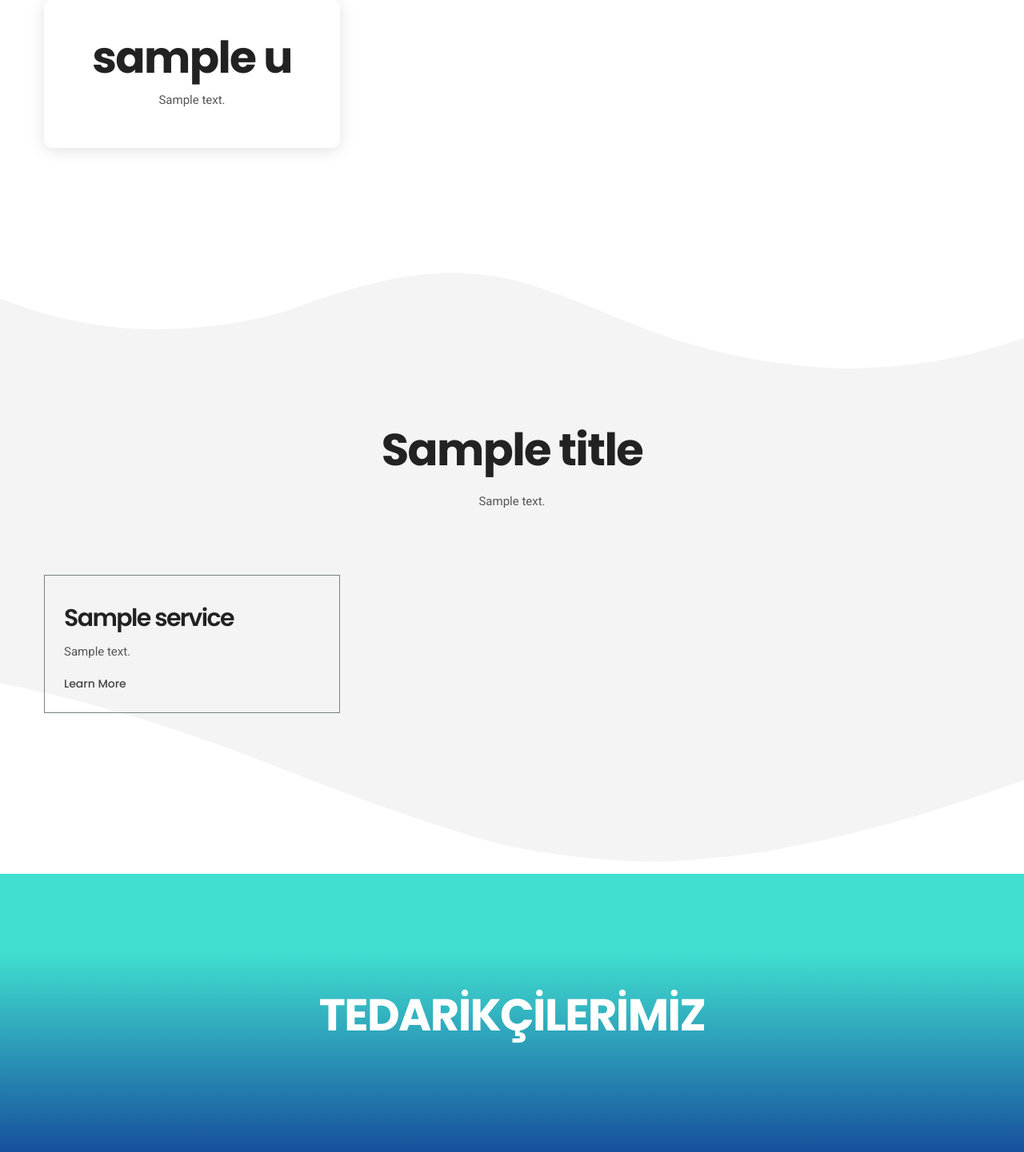
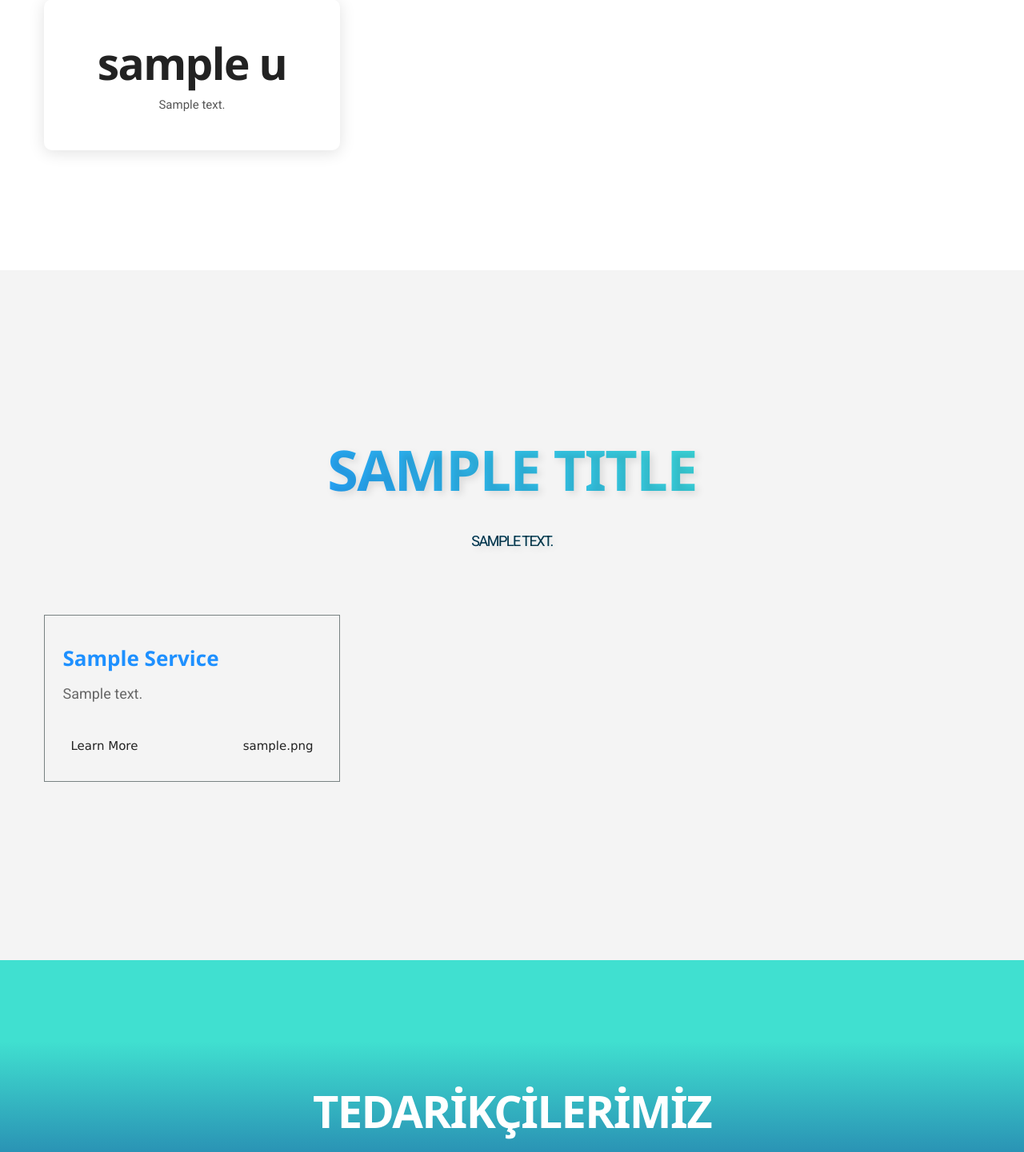
Before and after one commit to devmustafaulutas/BaranBoya, a PHP site: page /vogue/ in a window 1280 px wide. Shown: the part 951-2392 px from the top of the page at 80% size. Run offline with PHP 8.4, Linux system fonts and the light colour scheme; tables that the repository leaves empty or names only in its code hold one stand-in row (values such as "Sample post"); grey boxes marked "Sample" are stand-in pictures; some libraries are stand-ins or nearby versions.

Commit message:
db and index.php sevices section update

```diff
--- a/assets/css/style.css
+++ b/assets/css/style.css
@@ -1789,80 +1789,249 @@ body > div.main.overflow-hidden > section.section.breadcrumb-area.overlay-dark.d
 /* ******************************
 :: 11.0 SERVICE AREA CSS
 ****************************** */
-.service-area {
-    z-index: 1;
-}
-
+/* Başlık ve metinlere modern bir görünüm */
+#index-sevices-tittle {
+    font-size: 70px;
+    font-weight: 800;
+    text-transform: uppercase;
+    letter-spacing: -1.5px;
+    color: transparent; /* Başlangıçta yazı şeffaf olacak */
+    background-image: linear-gradient(45deg, #1e90ff, #40e0d0); /* Mavi ve turkuaz geçişi */
+    background-clip: text; /* Yazıyı renk geçişine uygun hale getirir */
+    -webkit-background-clip: text; /* Safari uyumluluğu */
+    position: relative;
+    text-align: center;
+    text-shadow: 4px 4px 10px rgba(0, 0, 0, 0.1); /* Hafif gölge efekti */
+    transition: all 0.4s ease-in-out; /* Animasyon */
+}
+
+#index-sevices-tittle h2 {
+    margin: 0;
+    padding: 0;
+    font-size: inherit; /* CSS'ten miras alacak şekilde */
+    color: inherit;
+}
+
+/* Hover durumunda başlıkta renk değişimi ve büyüme */
+#index-sevices-tittle:hover {
+    transform: scale(1.1); /* Hoverda büyüme */
+    letter-spacing: 0px; /* Harfler arasındaki boşluk arttıkça bozulma önlenir */
+}
+
+/* Başlık altındaki açıklama metni */
+#index-sevices-tittle p {
+    font-size: 18px;
+    color: rgba(0, 0, 0, 0.7); /* Hafif gri metin */
+    margin-top: 20px;
+    font-weight: 400;
+}
+
+/* Hover durumunda başlık altında animasyonlu renk geçişi */
+#index-sevices-tittle:hover p {
+    color: rgba(64, 224, 208, 1); /* Hoverda açıklama metni turkuaz olur */
+    transform: translateY(10px); /* Hoverda açıklama metni biraz kayar */
+}
+
+/* İkon kutuları ve hover efektleri */
 .single-service > span {
     display: inline-block;
-    height: 4.5rem;
-    width: 4.5rem;
-    line-height: 4.5rem;
+    height: 6rem;
+    width: 6rem;
+    line-height: 6rem;
     text-align: center;
+    border-radius: 50%; /* Yuvarlak ikonlar */
+    background-color: rgba(0, 0, 0, 0.1); /* Hafif gri arka plan */
+    box-shadow: 0 6px 15px rgba(0, 0, 0, 0.1); /* Hafif gölge */
+    transition: all 0.3s ease-in-out;
+    position: relative; /* Konumlandırma için */
+}
+
+/* İkon rengi ve boyutlandırma */
+.single-service > span::before {
+    font-size: 3rem; /* İkon boyutunu büyüttüm */
+    color: #40e0d0; /* Turkuaz tonu */
+    transition: color 0.3s ease, transform 0.3s ease;
+}
+
+/* Arka plan renkleri */
+.single-service > span.icon-bg-1 {
+    background-color: rgba(190, 99, 249, 0.3); /* Hafif mor */
+}
+
+.single-service > span.icon-bg-2 {
+    background-color: rgba(38, 198, 218, 0.3); /* Açık mavi */
+}
+
+.single-service > span.icon-bg-3 {
+    background-color: rgba(252, 87, 59, 0.3); /* Mercan kırmızısı */
+}
+
+.single-service > span.icon-bg-4 {
+    background-color: rgba(52, 255, 146, 0.3); /* Parlak yeşil */
+}
+
+.single-service > span.icon-bg-5 {
+    background-color: rgba(255, 210, 0, 0.3); /* Sarı */
+}
+
+.single-service > span.icon-bg-6 {
+    background-color: rgba(255, 157, 69, 0.3); /* Turuncu */
+}
+
+/* Hover efektleri ve ikon değişimi */
+.single-service > span:hover {
+    transform: scale(1.2); /* Hoverda ikonu büyütme */
+    box-shadow: 0 10px 30px rgba(0, 0, 0, 0.2); /* Daha belirgin gölge */
+    background-color: rgba(0, 0, 0, 0.2); /* Hoverda daha koyu arka plan */
+}
+
+.single-service > span:hover::before {
+    color: #ffffff; /* Hoverda ikon rengi beyaz */
+    transform: translateY(-5px); /* İkonu hafif yukarı kaydır */
+}
+
+/* Hizmet başlıkları */
+.single-service h3 {
+    font-size: 26px;
+    font-weight: 600;
+    color: #1e90ff; /* Açık mavi */
+    text-transform: capitalize;
+    transition: color 0.3s ease, transform 0.3s ease;
+    margin-top: 20px;
+}
+
+/* Başlık hover efektleri */
+.single-service h3:hover {
+    color: #40e0d0; /* Hoverda turkuaz rengi */
+    transform: translateY(-8px); /* Başlık daha fazla kayacak */
+}
+
+/* Hizmet açıklamaları */
+.single-service p {
+    font-size: 16px;
+    color: #666;
+    line-height: 1.5em;
+    margin-top: 10px;
+    opacity: 0.8;
+    transition: opacity 0.3s ease;
+}
+
+/* Hoverda açıklama opaklığını artır */
+.single-service:hover p {
+    opacity: 1;
+}
+
+/* Hizmet kartları */
+.single-service.service-gallery {
+    padding: 1.5rem;
+    background-color: #ffffff;
     border-radius: 10px;
-}
-
-.single-service > span::before {
-    font-size: 2.5rem;
-    margin: 0;
-}
-
-.single-service > span.icon-bg-1 {
-    background-color: rgba(190, 99, 249, 0.15);
-}
-
-.single-service > span.icon-bg-2 {
-    background-color: rgba(38, 198, 218, 0.15);
-}
-
-.single-service > span.icon-bg-3 {
-    background-color: rgba(252, 87, 59, 0.15);
-}
-
-.single-service > span.icon-bg-4 {
-    background-color: rgba(52, 255, 146, 0.15);
-}
-
-.single-service > span.icon-bg-5 {
-    background-color: rgba(255, 210, 0, 0.15);
-}
-
-.single-service > span.icon-bg-6 {
-    background-color: rgba(255, 157, 69, 0.15);
-}
-
-.single-service h3 {
-    font-size: 30px;
-    font-weight: 600;
-    line-height: 0.9em;
-    letter-spacing: -1.6px;
-}
-
-.single-service.service-gallery {
-    margin-bottom: 45px;
-    border-radius: 6px;
-    -webkit-box-shadow: 0 3px 20px 0px rgba(0, 0, 0, 0.01);
-    box-shadow: 0 3px 20px 0px rgba(0, 0, 0, 0.01);
-    -webkit-transition: -webkit-box-shadow, -webkit-transform .4s cubic-bezier(.4, 0, .2, 1);
-    transition: -webkit-box-shadow, -webkit-transform .4s cubic-bezier(.4, 0, .2, 1);
-    transition: box-shadow, transform .4s cubic-bezier(.4, 0, .2, 1);
-    transition: box-shadow, transform .4s cubic-bezier(.4, 0, .2, 1), -webkit-box-shadow, -webkit-transform .4s cubic-bezier(.4, 0, .2, 1);
-}
-
+    box-shadow: 0 8px 20px rgba(0, 0, 0, 0.1);
+    transition: all 0.4s ease-in-out;
+}
+
+/* Kart hover efektleri */
+.single-service.service-gallery:hover {
+    transform: translateY(-15px); /* Kart yukarı kayar */
+    box-shadow: 0 20px 50px rgba(0, 0, 0, 0.2); /* Daha büyük gölge */
+}
+
+/* İkonlar arasındaki boşluk */
+.index-icon-container {
+    display: flex;
+    justify-content: space-around; /* Eşit aralıkla yerleştir */
+    gap: 20px;
+    margin-top: 30px;
+}
+
+/* Mobil uyum */
+@media (max-width: 768px) {
+    .single-service > span {
+        height: 4.5rem;
+        width: 4.5rem;
+        line-height: 4.5rem;
+    }
+
+    .single-service h3 {
+        font-size: 22px; /* Başlık boyutunu mobilde küçült */
+    }
+
+    .single-service p {
+        font-size: 14px; /* Açıklama boyutunu küçült */
+    }
+}
+
+
+/* Hizmet açıklamaları */
+.single-service p {
+    font-size: 18px;
+    color: #444;
+    line-height: 1.6;
+    opacity: 0.8;
+    margin-bottom: 20px;
+    transition: opacity 0.3s ease;
+}
+
+/* Hoverda açıklama opaklığını artır */
+.single-service:hover p {
+    opacity: 1;
+}
+
+/* Hizmet kartlarının hover efekti */
+.single-service.service-gallery:hover {
+    transform: translateY(-12px); /* Hoverda biraz yukarı kaydır */
+    box-shadow: 0 15px 40px rgba(0, 0, 0, 0.2); /* Daha belirgin gölge */
+}
+
+/* Kartın içeriği için düzenleme */
 .single-service.service-gallery .service-content {
-    padding: 2rem;
-}
-
-.single-service.service-gallery:hover {
-    -webkit-box-shadow: 0 3px 20px 0px rgba(0, 0, 0, 0.05);
-    box-shadow: 0 3px 20px 0px rgba(0, 0, 0, 0.05);
-    -webkit-transform: translateY(-10px);
-    transform: translateY(-10px);
-}
-
-.homepage-6 .single-service.service-gallery {
-    -webkit-box-shadow: 0 5px 10px 0px rgba(0, 0, 0, 0.08);
-    box-shadow: 0 5px 10px 0px rgba(0, 0, 0, 0.08);
+    padding: 2.5rem;
+    background-color: #ffffff;
+    border-radius: 12px;
+    box-shadow: 0 10px 30px rgba(0, 0, 0, 0.1); /* Daha büyük gölge */
+    transition: all 0.4s ease-in-out;
+}
+
+/* Kart hoverda içerik büyümesi */
+.single-service.service-gallery:hover .service-content {
+    transform: scale(1.05); /* Hoverda içerik biraz büyür */
+}
+
+/* Mobil düzenlemeler */
+@media (max-width: 768px) {
+    .single-service h3 {
+        font-size: 24px; /* Başlık boyutu mobilde küçülür */
+    }
+
+    .single-service p {
+        font-size: 16px; /* Açıklama boyutu mobilde küçülür */
+    }
+
+    .single-service > span {
+        height: 4rem;
+        width: 4rem;
+        line-height: 4rem;
+    }
+}
+
+/* İkonun sağa sabitlenmesi */
+.index-icon-container {
+    display: flex;
+    justify-content: space-between;
+    align-items: center;
+    gap: 20px; /* İkonlar arasına boşluk ekleyelim */
+}
+
+
+/* İkonların etrafındaki linkleri düzenleme */
+.index-icon-container a {
+    display: inline-block;
+    padding: 10px;
+    transition: transform 0.3s ease, background-color 0.3s ease; /* Hover animasyonu */
+}
+
+.index-icon-container a:hover {
+    transform: scale(1.2); /* Hoverda ikonu büyütme */
 }
 
 /* ******************************
@@ -3583,7 +3752,8 @@ body > div.main.overflow-hidden > section.section.breadcrumb-area.overlay-dark.d
 
 /* ******************************
 :: 26.0 index.php CSS
-****************************** */.client-logos {
+****************************** */
+.client-logos {
     display: flex;
     flex-wrap: wrap; /* Logoların alt satıra geçmesini sağlar */
     justify-content: space-between; /* Logolar arasındaki boşlukları dengeler */
--- a/header.php
+++ b/header.php
@@ -62,6 +62,10 @@ $about_text="$rs[about_text]";
 
     <!-- Responsive css -->
     <link rel="stylesheet" href="assets/css/responsive.css">
+
+    <link rel="stylesheet" href="https://www.w3schools.com/w3css/4/w3.css">
+    <link href="https://fonts.googleapis.com/icon?family=Material+Icons" rel="stylesheet">
+
 
 </head>
 
--- a/index.php
+++ b/index.php
@@ -94,39 +94,45 @@ print "
                 <div class="row justify-content-center">
                     <div class="col-12 col-md-10 col-lg-7">
                         <!-- Section Heading -->
-                        <div class="section-heading text-center">
-                            <h2><?php print $service_title?></h2>
-                            <p class="d-none d-sm-block mt-4"><?php print $service_text?></p>
+                        <div id="index-sevices-tittle" class="section-heading text-center" data-text="<?php echo $service_title; ?>">
+                            <h2><?php echo $service_title; ?></h2>
+                            <p class="d-none d-sm-block mt-4"><?php echo $service_text; ?></p>
                         </div>
                     </div>
                 </div>
                 <div class="row">
 
                 <?php
-				   $qs="SELECT * FROM  service ORDER BY id DESC LIMIT 6";
+                $qs = "SELECT * FROM service ORDER BY id DESC LIMIT 6";  // Veritabanından son 6 hizmeti al
 
+                $r1 = mysqli_query($con, $qs);  // Sorguyu çalıştır
 
- $r1 = mysqli_query($con,$qs);
+                while ($rod = mysqli_fetch_array($r1)) {  // Sonuçları döngüyle al
+                    $id = $rod['id'];  // Hizmetin ID'si
+                    $serviceg = $rod['service_title'];  // Hizmetin başlığı
+                    $service_desc = $rod['service_desc'];  // Hizmetin açıklaması
+                    $icon = $rod['icon'];  // Veritabanından çekilen ikon sınıfı
 
-while($rod = mysqli_fetch_array($r1))
-{
-	$id="$rod[id]";
-	$serviceg="$rod[service_title]";
-	$service_desc="$rod[service_desc]";
-
+                    // HTML çıktısını oluştur
                     print "
                     <div class='col-12 col-md-6 col-lg-4'>
                         <!-- Single Service -->
-<div class='single-service p-4'  style='border: solid 1px #788282;'>
+                        <div class='single-service p-4' style='border: solid 1px #788282;'>
                             <h3 class='my-3'>$serviceg</h3>
                             <p>$service_desc</p>
-    <a class='service-btn mt-3' href='servicedetail.php?id=$id'>Learn More</a>
+                            <div class='index-icon-container'>
+                                <a class='service-btn' href='#'>Learn More</a>
+                                <a href='#'>
+                                    $icon
+                                </a>
                             </div>
                         </div>
-
+                        <br>
+                    </div>
                     ";
                 }
                 ?>
+
                 </div>
             </div>
             <!-- Shape Bottom -->
--- a/z_db.php
+++ b/z_db.php
@@ -1,15 +1,15 @@
 <?php
-// $con = new mysqli("localhost", "truvaayv_root", "kerem.1234", "truvaayv_scriptdb");
+$con = new mysqli("localhost", "truvaayv_root", "kerem.1234", "truvaayv_scriptdb");
 
-$con = new mysqli("localhost", "root", "12345678", "script");
+// $con = new mysqli("localhost", "root", "12345678", "script");
 
 if ($con->connect_errno) {
     echo "Failed to connect to MySQL: (" . $mysqli->connect_errno . ") " . $mysqli->connect_error;
 }
 
 //Your Website URL Goes Here
-// $url="https://ornek.truva-software.com/vogue";
-$url="http://localhost/vogue1/vogue";
+$url="https://ornek.truva-software.com/vogue";
+// $url="http://localhost/vogue1/vogue";
 
 
 //Set Blog Activation Bonus Here (It must be only Number)
```
Also changed, not shown: dashboard/z_db.php (+4 -4 lines). Lines whose indentation alone changed are shown as unchanged.
